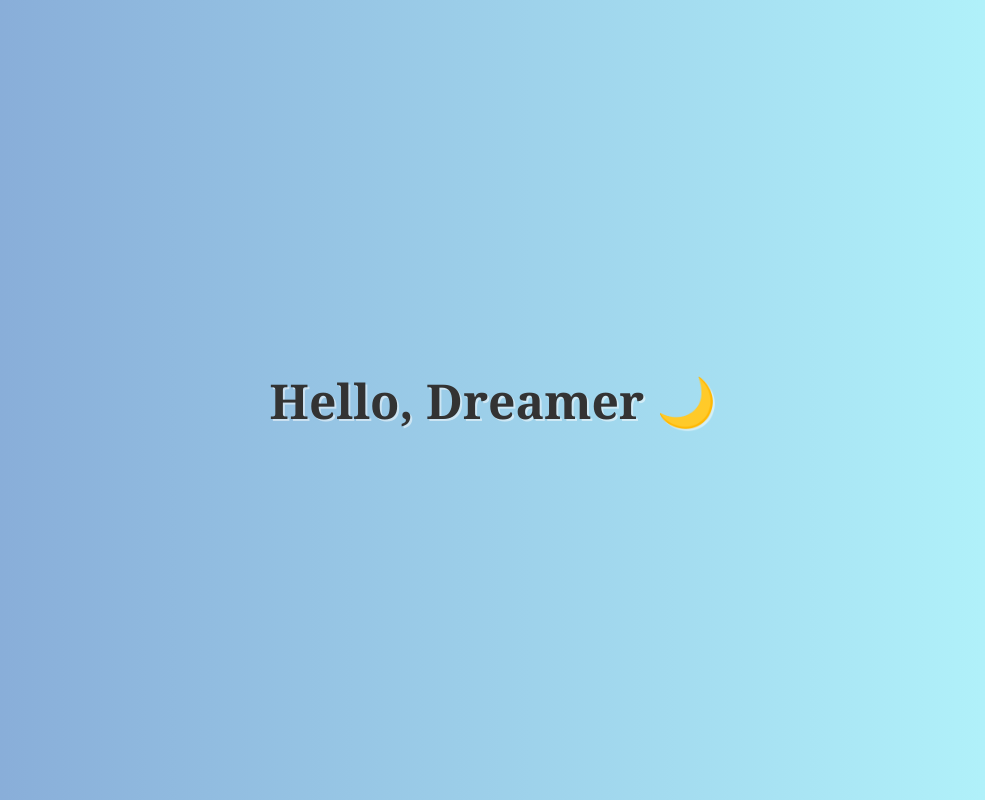
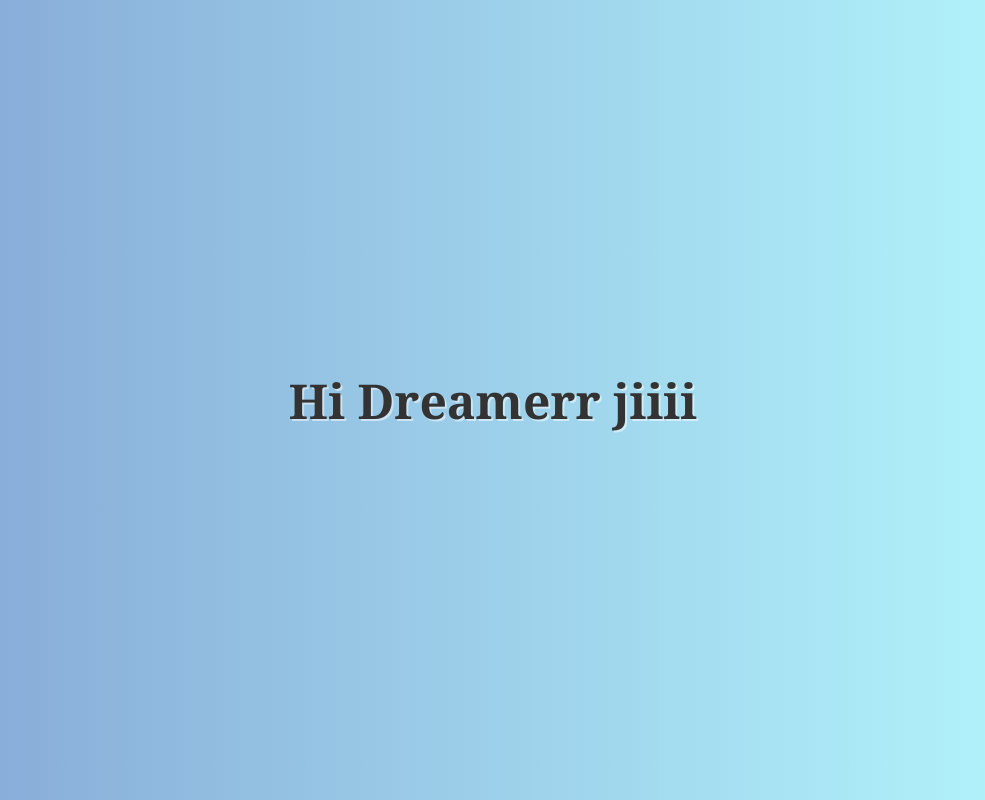
Before and after one commit to sanushshakya/git-session, a plain HTML site: page index.html in a window 1280 px wide. Shown: the whole page, without its empty margins (147-1132 px from the left). Drawn offline with Linux system fonts and the light colour scheme.

Commit message:
Updated Text

```diff
--- a/index.html
+++ b/index.html
@@ -21,6 +21,6 @@
     </style>
 </head>
 <body>
-    <h1>Hello, Dreamer 🌙</h1>
+    <h1>Hi Dreamerr jiiii</h1>
 </body>
 </html>
```
